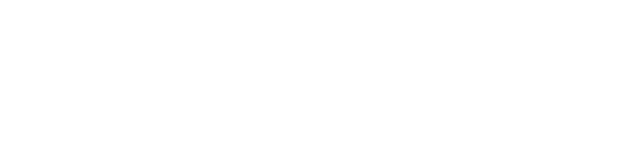
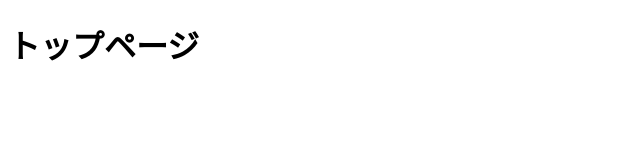
Before and after one commit to poolbooyer/gasweb, a plain HTML site: page index.html in a window 1280 px wide. Shown: the whole page, without its empty margins (0-640 px from the left). Drawn offline with Linux system fonts and the light colour scheme.

Commit message:
タイトル行を追加

```diff
--- a/index.html
+++ b/index.html
@@ -5,6 +5,6 @@
     <title>hoge</title>
   </head>
   <body>
-    <h1></h1>
+    <h1>トップページ</h1>
   </body>
 </html>
```
